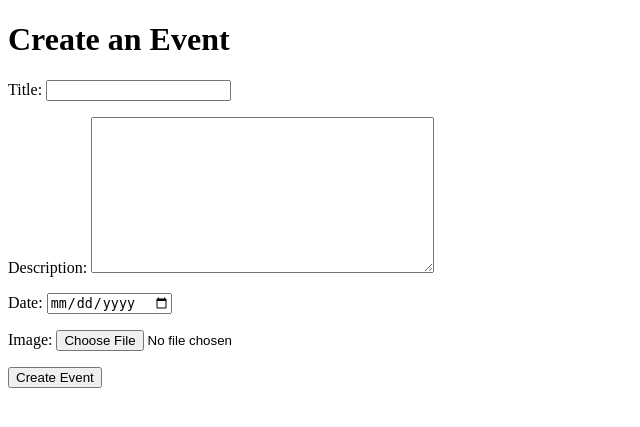
After one commit to lady-juliana/django-bootcamp-project, a Django app: page /create-event/ in a window 1280 px wide. The commit adds this page. Shown: the top 427 px of the page, without its empty margins (0-640 px from the left). Run offline with Django 5.2, Linux system fonts and the light colour scheme; a user stored in the database is signed in.

Commit message:
creating events feature added

```diff
--- a/church_event_system/urls.py
+++ b/church_event_system/urls.py
@@ -16,8 +16,10 @@ Including another URLconf
 """
 from django.contrib import admin
 from django.urls import path,include
+from django.conf import settings
+from django.conf.urls.static import static
 
 urlpatterns = [
     path('admin/', admin.site.urls),
     path('', include('events.urls'))
-]
+] + static(settings.MEDIA_URL, document_root=settings.MEDIA_ROOT)
--- a/events/forms.py
+++ b/events/forms.py
@@ -1,9 +1,18 @@
 from django import forms
 from django.contrib.auth.forms import UserCreationForm
-from . models import CustomUser
+from . models import CustomUser, Event
 
 
 class CustomUserCreationForm(UserCreationForm):
 	class Meta:
 		model = CustomUser
 		fields = ('username', 'email')
+
+
+class EventForm(forms.ModelForm):
+	class Meta:
+		model = Event
+		fields = ['title','description','date', 'image']
+		widgets = {
+			'date':forms.DateInput(attrs={'type':'date'}),
+		}
--- a/events/models.py
+++ b/events/models.py
@@ -14,6 +14,7 @@ class Event(models.Model):
 	title = models.CharField(max_length=300)
 	description = models.TextField()
 	date =models.DateField()
+	image = models.ImageField(upload_to='event_flyers/', blank=True, null=True)
 	created_by = models.ForeignKey(
 		settings.AUTH_USER_MODEL, on_delete= models.CASCADE, related_name='created_events'
 	)
@@ -31,4 +32,4 @@ class Registration(models.Model):
 
 
 	def __str__(self):
-		return f"{self.user.username}-{self.event.event.title}"
+		return f"{self.user.username}-{self.event.title}"
--- /dev/null
+++ b/events/templates/events/create_event.html
@@ -0,0 +1,17 @@
+<!DOCTYPE html>
+<html lang="en">
+	<head>
+		<meta charset="UTF-8">
+		<meta name="viewport" content="width=device-width, initial-scale=1.0">
+		<title>Create Event</title>
+	</head>
+	<body>
+		<h1>Create an Event</h1>
+		<form action="" method="post", enctype="multipart/form-data">
+			{% csrf_token %}
+			{{ form.as_p }}
+			<button type="submit">Create Event</button>
+		</form>
+
+	</body>
+</html>
--- a/events/templates/events/event_list.html
+++ b/events/templates/events/event_list.html
@@ -6,10 +6,13 @@
 		<title>Event List</title>
 	</head>
 	<body>
+
 		<h1>Up coming Events</h1>
 		<ul>
 			{% for event in events   %}
 			<li>
+				Image:
+				<img src="{{ event.image.url }}" alt="">
 				<h3>{{event.title}}title</h3>
 				<p>{{ event.description }}description</p>
 				<p>Date:{{event.date }}date</p>
--- a/events/templates/events/registered_events.html
+++ b/events/templates/events/registered_events.html
@@ -10,6 +10,8 @@
 		<ul>
 			{% for registration in registrations %}
 			<li>
+				Image:
+				<img src="{{ registration.event.image.url }}" alt="">
 				<h3>{{ registration.event.title}}</h3>
 				<p>{{ registration.event.description }}</p>
 				<p>Date:{{ registration.event.date }}</p>
--- a/events/urls.py
+++ b/events/urls.py
@@ -4,13 +4,22 @@ from django.contrib.auth import views as auth_views
 
 urlpatterns = [
 	path("", views.home, name="home"),
+
 	path("signup/", views.signup, name="signup"),
+
 	path("login/", auth_views.LoginView.as_view(template_name="registration/login.html"), name="login"),
+
 	path("events/",views.events_list, name="event_list"),
+
 	path('register/<int:event_id>',views.register_event, name="register_event"),
+
 	path("registered-events/",views.registered_events, name="registered_events"),
+
 	path("delete-registration/<int:registration_id>/", views.delete_registered_event, name="delete_registration"),
 
+	path("create-event/", views.create_event, name='create_event'),
+
+	path('delete-event/<int:event_id>/', views.delete_event, name='delete_event'),
 
 
 ]
--- a/events/views.py
+++ b/events/views.py
@@ -1,12 +1,12 @@
 from django.shortcuts import render, redirect
-from .forms import CustomUserCreationForm
-from django.contrib.auth.decorators import login_required
+from .forms import CustomUserCreationForm,EventForm
+from django.contrib.auth.decorators import login_required,permission_required
 from . models import Event,Registration
 from django.shortcuts import get_object_or_404
 
 # Create your views here.
 def home(request):
-	return render(request, "events/home.html", {"agenda":"Welcone to our Church. Join us for upcoming events!"})
+	return render(request, "events/home.html", {"agenda":"Welcome to our Church. Join us for upcoming events!"})
 
 def signup(request):
 	if request.method == 'POST':
@@ -40,3 +40,28 @@ def delete_registered_event(request, registration_id):
 	registration = Registration.objects.get(user= request.user, id= registration_id)
 	registration.delete()
 	return redirect ("registered_events")
+
+
+@permission_required('events.add_event', raise_exception=True)
+@login_required
+def create_event(request):
+    if request.method == "POST":
+        form = EventForm(request.POST, request.FILES)
+        if form.is_valid():
+            event = form.save(commit=False)
+            event.created_by = request.user
+            event.save()
+            return redirect("event_list")
+    else:
+        form = EventForm()
+    return render(request, "events/create_event.html", {"form": form})
+
+
+@permission_required("events.delete_event", raise_exception=True)
+@login_required
+def delete_event(request, event_id):
+    event = get_object_or_404(Event, id=event_id)
+    if request.method == "POST":
+        event.delete()
+        return redirect("events_list")
+    return render(request, "delete_event_confirm.html", {"event": event})
```
Also changed, not shown: church_event_system/settings.py (+6 -1 lines), events/templates/events/delete_event_confirm.html (added, +16 -0 lines), db.sqlite3, events/migrations/0003_event_image.py (added), media/event_flyers/Screenshot_2024-08-11_170148.png (added), media/event_flyers/Screenshot_2024-08-11_170148_8kqNVtq.png (added).
